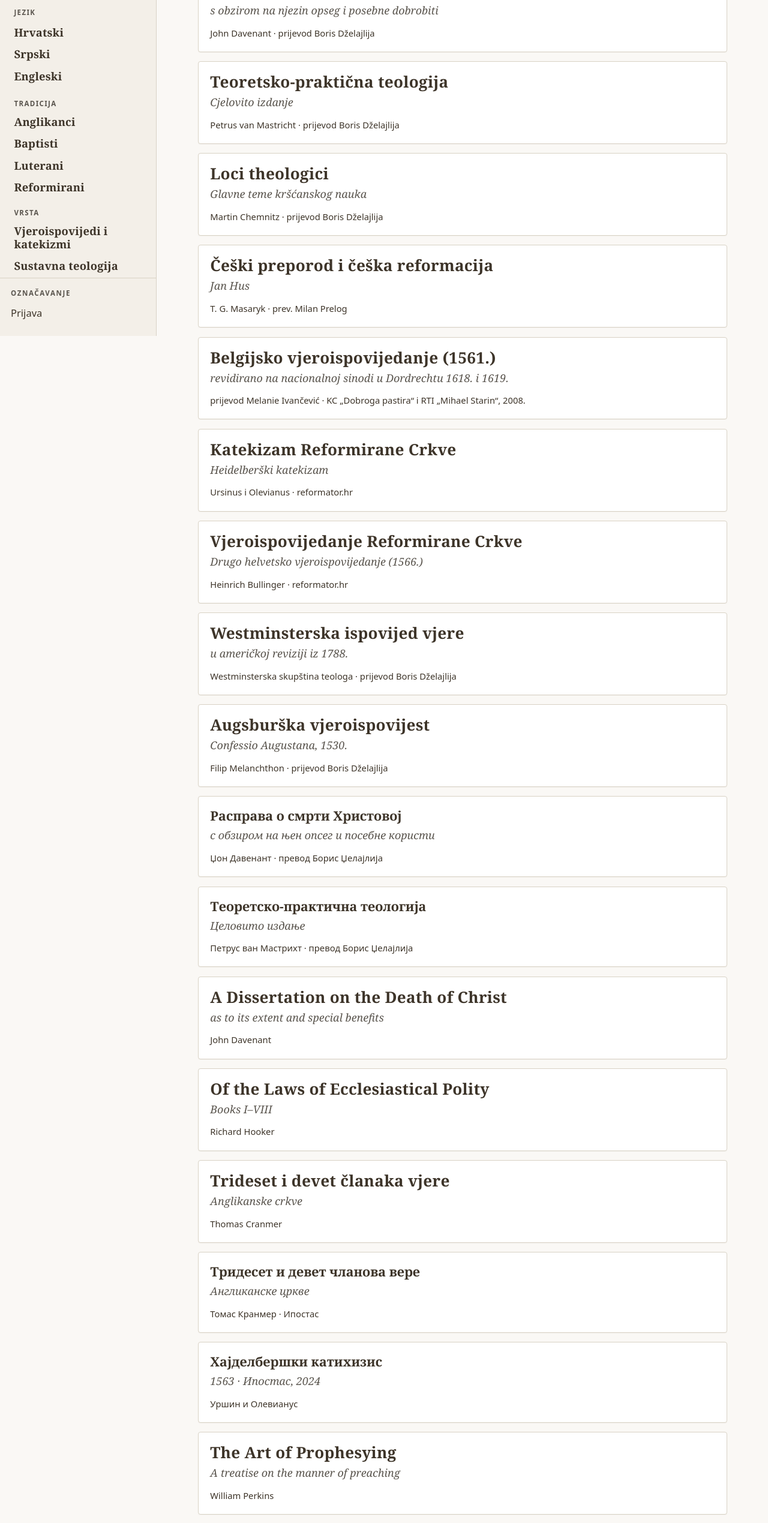
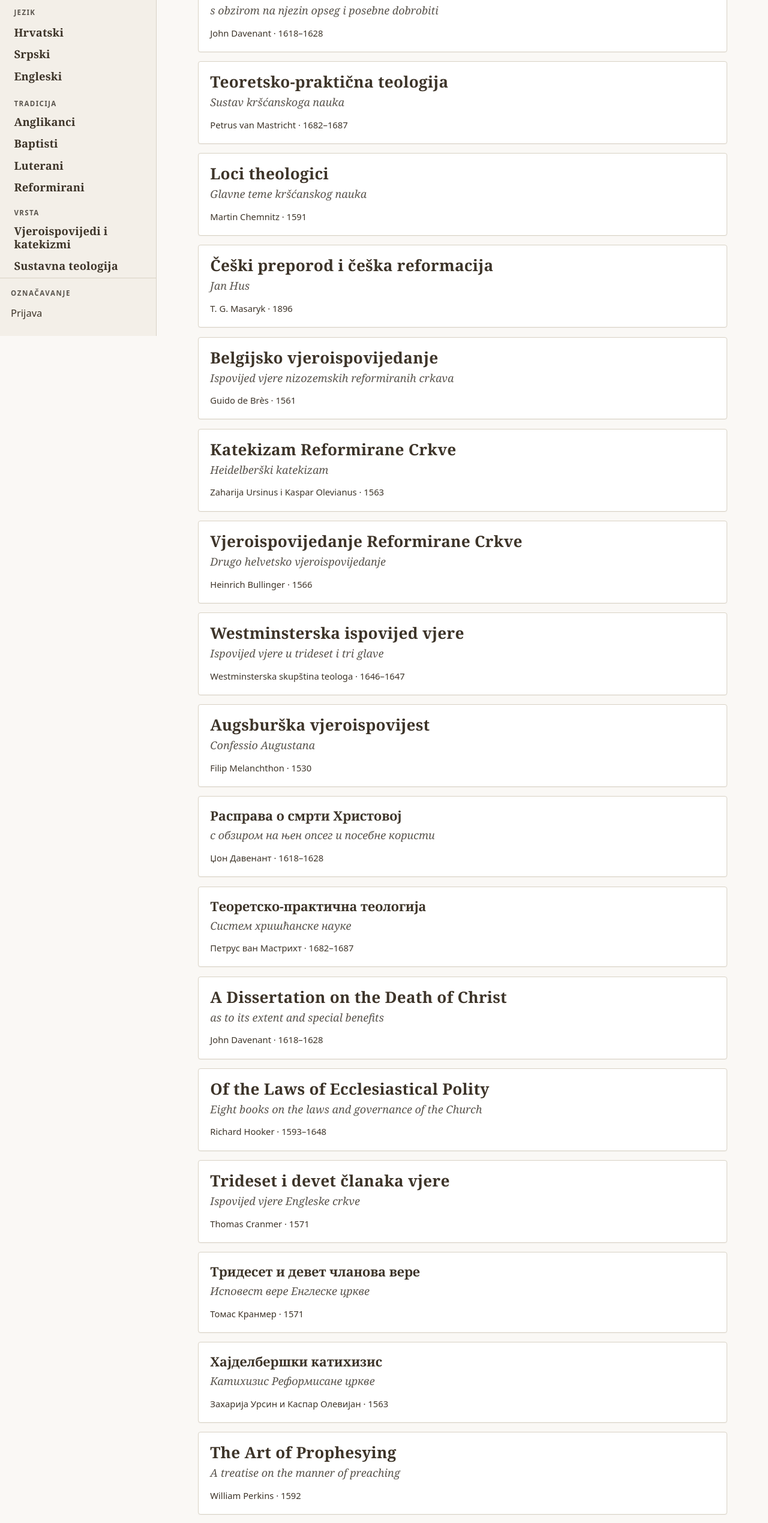
Before and after one commit to reformacijska-citaonica/ref, a plain HTML site: page index.html in a window 1280 px wide. Shown: the part 240-2779 px from the top of the page at 60% size. Drawn offline with Linux system fonts and the light colour scheme; a web font is replaced by a local one.

Commit message:
Update index.html

```diff
--- a/index.html
+++ b/index.html
@@ -77,159 +77,159 @@
       <a class="book-card" data-lang="hr" data-trad="anglikanci reformirani" data-kind="rasprave" href="knjige/davenant/hr.html">
         <h2>Rasprava o smrti Kristovoj</h2>
         <p class="sub">s obzirom na njezin opseg i posebne dobrobiti</p>
-        <p class="meta">John Davenant · prijevod Boris Dželajlija</p>
+        <p class="meta">John Davenant · 1618–1628</p>
       </a>
       <a class="book-card" data-lang="hr" data-trad="reformirani" data-kind="sustavna" href="knjige/mastricht/uvod.html">
         <h2>Teoretsko-praktična teologija</h2>
-        <p class="sub">Cjelovito izdanje</p>
-        <p class="meta">Petrus van Mastricht · prijevod Boris Dželajlija</p>
+        <p class="sub">Sustav kršćanskoga nauka</p>
+        <p class="meta">Petrus van Mastricht · 1682–1687</p>
       </a>
       <a class="book-card" data-lang="hr" data-trad="luterani" data-kind="sustavna" href="knjige/chemnitz/uvod.html">
         <h2>Loci theologici</h2>
         <p class="sub">Glavne teme kršćanskog nauka</p>
-        <p class="meta">Martin Chemnitz · prijevod Boris Dželajlija</p>
+        <p class="meta">Martin Chemnitz · 1591</p>
       </a>
 
 
       <a class="book-card" data-lang="hr" data-trad="" data-kind="povijest" href="knjige/masaryk-ceski-preporod-hr.html">
         <h2>Češki preporod i češka reformacija</h2>
         <p class="sub">Jan Hus</p>
-        <p class="meta">T. G. Masaryk · prev. Milan Prelog</p>
+        <p class="meta">T. G. Masaryk · 1896</p>
       </a>
 
       <a class="book-card" data-lang="hr" data-trad="reformirani" data-kind="vjeroispovijedi" href="knjige/belgijsko/uvod.html">
-        <h2>Belgijsko vjeroispovijedanje (1561.)</h2>
-        <p class="sub">revidirano na nacionalnoj sinodi u Dordrechtu 1618. i 1619.</p>
-        <p class="meta">prijevod Melanie Ivančević · KC „Dobroga pastira“ i RTI „Mihael Starin“, 2008.</p>
+        <h2>Belgijsko vjeroispovijedanje</h2>
+        <p class="sub">Ispovijed vjere nizozemskih reformiranih crkava</p>
+        <p class="meta">Guido de Brès · 1561</p>
       </a>
 
       <a class="book-card" data-lang="hr" data-trad="reformirani" data-kind="vjeroispovijedi" href="knjige/heidelberski-katekizam-hr/uvod.html">
         <h2>Katekizam Reformirane Crkve</h2>
         <p class="sub">Heidelberški katekizam</p>
-        <p class="meta">Ursinus i Olevianus · reformator.hr</p>
+        <p class="meta">Zaharija Ursinus i Kaspar Olevianus · 1563</p>
       </a>
 
       <a class="book-card" data-lang="hr" data-trad="reformirani" data-kind="vjeroispovijedi" href="knjige/helvetsko-vjeroispovijedanje/uvod.html">
         <h2>Vjeroispovijedanje Reformirane Crkve</h2>
-        <p class="sub">Drugo helvetsko vjeroispovijedanje (1566.)</p>
-        <p class="meta">Heinrich Bullinger · reformator.hr</p>
+        <p class="sub">Drugo helvetsko vjeroispovijedanje</p>
+        <p class="meta">Heinrich Bullinger · 1566</p>
       </a>
 
       <a class="book-card" data-lang="hr" data-trad="reformirani" data-kind="vjeroispovijedi" href="knjige/westminsterska-ispovijed/uvod.html">
         <h2>Westminsterska ispovijed vjere</h2>
-        <p class="sub">u američkoj reviziji iz 1788.</p>
-        <p class="meta">Westminsterska skupština teologa · prijevod Boris Dželajlija</p>
+        <p class="sub">Ispovijed vjere u trideset i tri glave</p>
+        <p class="meta">Westminsterska skupština teologa · 1646–1647</p>
       </a>
 
       <a class="book-card" data-lang="hr" data-trad="luterani" data-kind="vjeroispovijedi" href="knjige/augsburska-vjeroispovijest/uvod.html">
         <h2>Augsburška vjeroispovijest</h2>
-        <p class="sub">Confessio Augustana, 1530.</p>
-        <p class="meta">Filip Melanchthon · prijevod Boris Dželajlija</p>
+        <p class="sub">Confessio Augustana</p>
+        <p class="meta">Filip Melanchthon · 1530</p>
       </a>
 
       <a class="book-card" data-lang="sr" data-trad="anglikanci reformirani" data-kind="rasprave" href="knjige/davenant/sr.html">
         <h2>Расправа о смрти Христовој</h2>
         <p class="sub">с обзиром на њен опсег и посебне користи</p>
-        <p class="meta">Џон Давенант · превод Борис Џелајлија</p>
+        <p class="meta">Џон Давенант · 1618–1628</p>
       </a>
       <a class="book-card" data-lang="sr" data-trad="reformirani" data-kind="sustavna" href="knjige/mastricht-sr/uvod.html">
         <h2>Теоретско-практична теологија</h2>
-        <p class="sub">Целовито издање</p>
-        <p class="meta">Петрус ван Мастрихт · превод Борис Џелајлија</p>
+        <p class="sub">Систем хришћанске науке</p>
+        <p class="meta">Петрус ван Мастрихт · 1682–1687</p>
       </a>
 
       <a class="book-card" data-lang="en" data-trad="anglikanci reformirani" data-kind="rasprave" href="knjige/davenant/en.html">
         <h2>A Dissertation on the Death of Christ</h2>
         <p class="sub">as to its extent and special benefits</p>
-        <p class="meta">John Davenant</p>
+        <p class="meta">John Davenant · 1618–1628</p>
       </a>
 
       <a class="book-card" data-lang="en" data-trad="anglikanci" data-kind="rasprave" href="knjige/hooker/preface.html">
         <h2>Of the Laws of Ecclesiastical Polity</h2>
-        <p class="sub">Books I–VIII</p>
-        <p class="meta">Richard Hooker</p>
+        <p class="sub">Eight books on the laws and governance of the Church</p>
+        <p class="meta">Richard Hooker · 1593–1648</p>
       </a>
       <a class="book-card" data-lang="hr" data-trad="anglikanci" data-kind="vjeroispovijedi" href="knjige/39-clanaka-hr.html">
         <h2>Trideset i devet članaka vjere</h2>
-        <p class="sub">Anglikanske crkve</p>
-        <p class="meta">Thomas Cranmer</p>
+        <p class="sub">Ispovijed vjere Engleske crkve</p>
+        <p class="meta">Thomas Cranmer · 1571</p>
       </a>
       <a class="book-card" data-lang="sr" data-trad="anglikanci" data-kind="vjeroispovijedi" href="knjige/39-clanova-sr.html">
         <h2>Тридесет и девет чланова вере</h2>
-        <p class="sub">Англиканске цркве</p>
-        <p class="meta">Томас Кранмер · Ипостас</p>
+        <p class="sub">Исповест вере Енглеске цркве</p>
+        <p class="meta">Томас Кранмер · 1571</p>
       </a>
       <a class="book-card" data-lang="sr" data-trad="reformirani" data-kind="vjeroispovijedi" href="knjige/heidelberg-sr.html">
         <h2>Хајделбершки катихизис</h2>
-        <p class="sub">1563 · Ипостас, 2024</p>
-        <p class="meta">Уршин и Олевианус</p>
+        <p class="sub">Катихизис Реформисане цркве</p>
+        <p class="meta">Захарија Урсин и Каспар Олевијан · 1563</p>
       </a>
       <a class="book-card" data-lang="en" data-trad="anglikanci" data-kind="" href="knjige/perkins-art-en.html">
         <h2>The Art of Prophesying</h2>
         <p class="sub">A treatise on the manner of preaching</p>
-        <p class="meta">William Perkins</p>
+        <p class="meta">William Perkins · 1592</p>
       </a>
       <a class="book-card" data-lang="en" data-trad="anglikanci" data-kind="rasprave" href="knjige/jewel-apology-en.html">
         <h2>The Apology of the Church of England</h2>
         <p class="sub">An answer in defence of the Church of England</p>
-        <p class="meta">John Jewel</p>
+        <p class="meta">John Jewel · 1562</p>
       </a>
       <a class="book-card" data-lang="en" data-trad="anglikanci" data-kind="rasprave" href="knjige/perkins-reformed-catholic-en.html">
         <h2>A Reformed Catholic</h2>
         <p class="sub">How near we may come to Rome, and wherein we must depart</p>
-        <p class="meta">William Perkins</p>
+        <p class="meta">William Perkins · 1597</p>
       </a>
       <a class="book-card" data-lang="en" data-trad="anglikanci" data-kind="sustavna" href="knjige/perkins-golden-chain-en.html">
         <h2>A Golden Chain</h2>
         <p class="sub">The description of theology</p>
-        <p class="meta">William Perkins</p>
+        <p class="meta">William Perkins · 1590</p>
       </a>
       <a class="book-card" data-lang="en" data-trad="anglikanci" data-kind="poboznost" href="knjige/taylor-holy-living-en.html">
         <h2>The Rule and Exercises of Holy Living</h2>
         <p class="sub">Means of obtaining every virtue, and remedies against every vice</p>
-        <p class="meta">Jeremy Taylor</p>
+        <p class="meta">Jeremy Taylor · 1650</p>
       </a>
       <a class="book-card" data-lang="en" data-trad="anglikanci" data-kind="poboznost" href="knjige/taylor-holy-dying-en.html">
         <h2>The Rule and Exercises of Holy Dying</h2>
         <p class="sub">Preparing ourselves and others for a blessed death</p>
-        <p class="meta">Jeremy Taylor</p>
+        <p class="meta">Jeremy Taylor · 1651</p>
       </a>
       <a class="book-card" data-lang="en" data-trad="anglikanci" data-kind="rasprave" href="knjige/butler/preface.html">
         <h2>The Analogy of Religion</h2>
         <p class="sub">Natural and Revealed, to the Constitution and Course of Nature</p>
-        <p class="meta">Joseph Butler</p>
+        <p class="meta">Joseph Butler · 1736</p>
       </a>
 
       <a class="book-card" data-lang="en" data-trad="luterani" data-kind="vjeroispovijedi" href="knjige/concord/preface.html">
         <h2>The Book of Concord</h2>
         <p class="sub">The Symbolical Books of the Evangelical Lutheran Church</p>
-        <p class="meta">Triglot Concordia, 1917</p>
+        <p class="meta">The Evangelical Lutheran Church · 1580</p>
       </a>
       <a class="book-card" data-lang="en" data-trad="luterani" data-kind="poboznost" href="knjige/arndt/uvod.html">
         <h2>True Christianity</h2>
         <p class="sub">A Treatise on Sincere Repentance, True Faith, the Holy Walk of the True Christian</p>
-        <p class="meta">Johann Arndt · prev. A. W. Boehm</p>
+        <p class="meta">Johann Arndt · 1605–1610</p>
       </a>
       <a class="book-card" data-lang="en" data-trad="reformirani" data-kind="povijest" href="knjige/knox/uvod.html">
         <h2>The History of the Reformation of Religion in Scotland</h2>
-        <p class="sub">With Which Are Included Knox's Confession and The Book of Discipline</p>
-        <p class="meta">John Knox · uredio Cuthbert Lennox</p>
+        <p class="sub">Together with the Scots Confession and the Book of Discipline</p>
+        <p class="meta">John Knox · 1566</p>
       </a>
       <a class="book-card" data-lang="en" data-trad="reformirani" data-kind="sustavna" href="knjige/calvin/uvod.html">
         <h2>Institutes of the Christian Religion</h2>
-        <p class="sub">In Four Books</p>
-        <p class="meta">John Calvin · prijevod Henry Beveridge</p>
+        <p class="sub">The Christian religion, set forth in four books</p>
+        <p class="meta">John Calvin · 1559</p>
       </a>
       <a class="book-card" data-lang="en" data-trad="baptisti" data-kind="sustavna" href="knjige/gill/uvod.html">
         <h2>A Body of Doctrinal Divinity</h2>
         <p class="sub">A System of Evangelical Truths, Deduced from the Sacred Scriptures</p>
-        <p class="meta">John Gill</p>
+        <p class="meta">John Gill · 1769</p>
       </a>
 
       <a class="book-card" data-lang="en" data-trad="reformirani" data-kind="rasprave" href="knjige/owen/uvod.html">
         <h2>The Death of Death in the Death of Christ</h2>
         <p class="sub">A Treatise of the Redemption and Reconciliation That Is in the Blood of Christ</p>
-        <p class="meta">John Owen</p>
+        <p class="meta">John Owen · 1648</p>
       </a>
 </div>
     <p class="filter-empty" id="filter-empty" hidden>Nema knjiga za odabrane filtre.</p>
```
